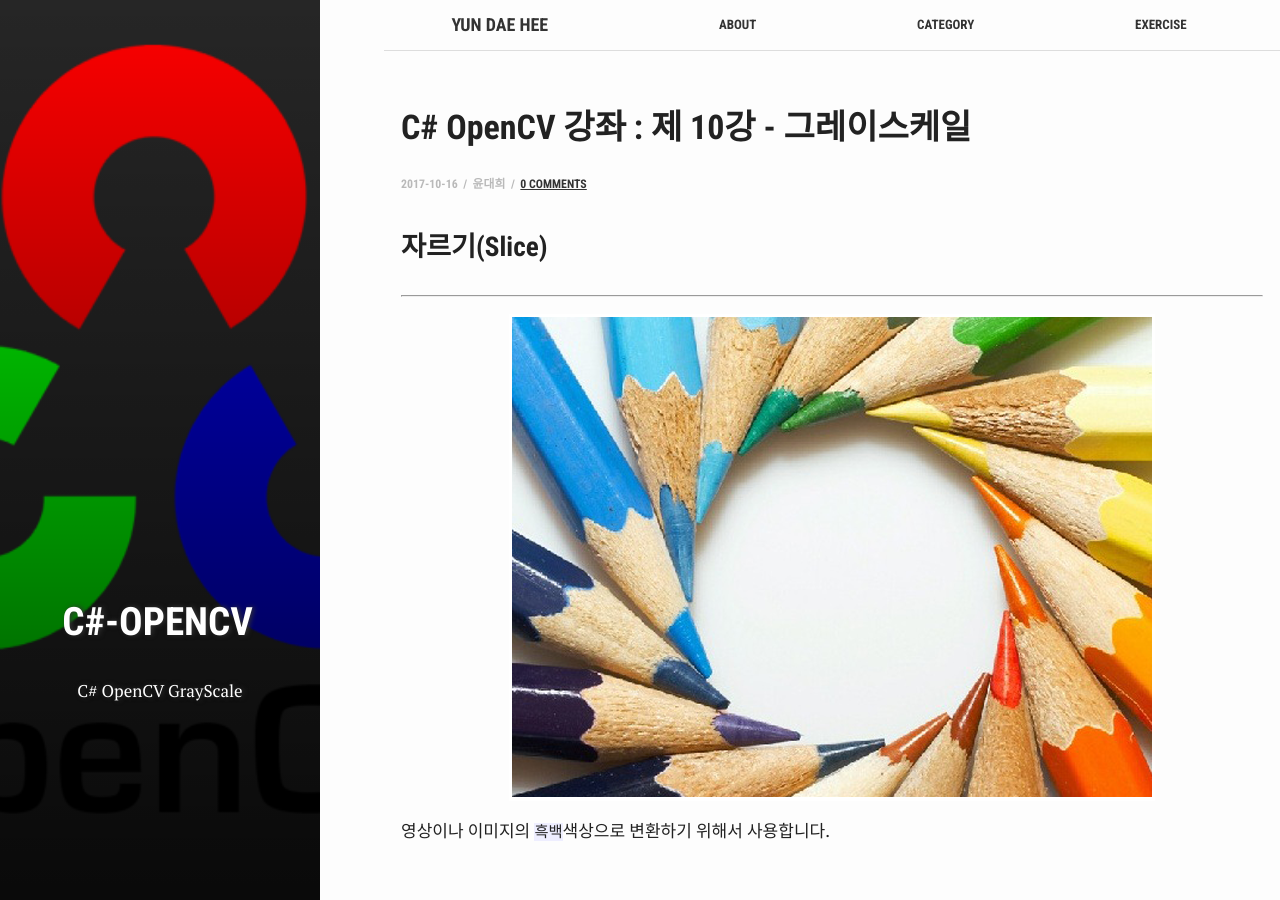
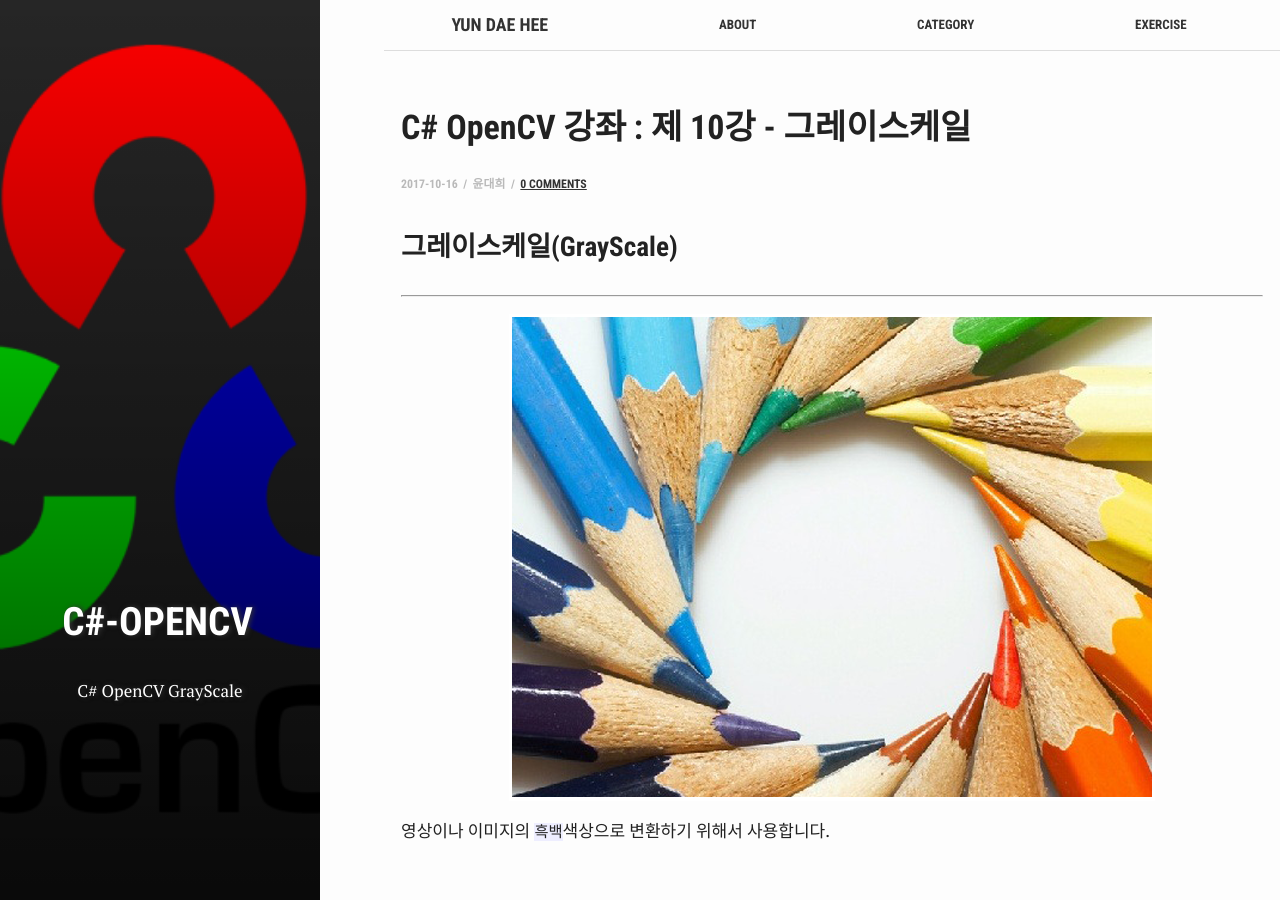
Before and after one commit to test076923/076923.github.io, a Jekyll site: the page built from _posts/2017-10-16-C#-opencv-10.md, in a window 1280 px wide and 900 px high. Built offline with Jekyll 4.4.1, drawn with Linux system fonts in a browser that asks for light colours; comment, search, counter and statistics services are not loaded.

Commit message:
Update 2017-10-16-C#-opencv-10.md

```diff
--- a/_posts/2017-10-16-C#-opencv-10.md
+++ b/_posts/2017-10-16-C#-opencv-10.md
@@ -12,7 +12,7 @@ author: 윤대희
 star: true
 ---
 
-### 자르기(Slice) ###
+### 그레이스케일(GrayScale) ###
 ----------
 [![1]({{ site.images }}/C/opencv/ch10/1.png)]({{ site.images }}/C/opencv/ch10/1.png)
 영상이나 이미지의 `흑백`색상으로 변환하기 위해서 사용합니다.
```
